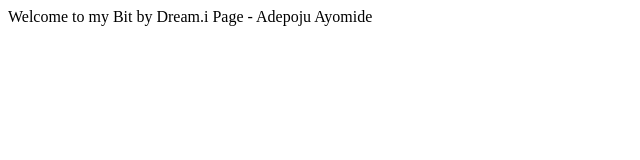
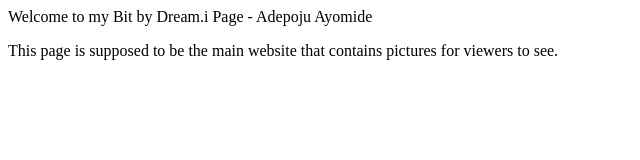
Before and after one commit to Ayomide17/Makeupstorepo, a plain HTML site: page UI/index.html in a window 1280 px wide. Shown: the whole page, without its empty margins (0-640 px from the left). Drawn offline with Linux system fonts and the light colour scheme.

Commit message:
changed my index file

```diff
--- a/UI/index.html
+++ b/UI/index.html
@@ -1 +1,11 @@
 Welcome to my Bit by Dream.i Page - Adepoju Ayomide
+<DOCTYPE html>
+<html>
+<head>
+<title>MAKEUP STORE</title>
+<body>
+    <p> This page is supposed to be the main website that contains pictures for viewers to see.</p>
+
+</body>
+</head>
+</html>
```
Also changed, not shown: index with brackets.html (added, +1 -0 lines).
